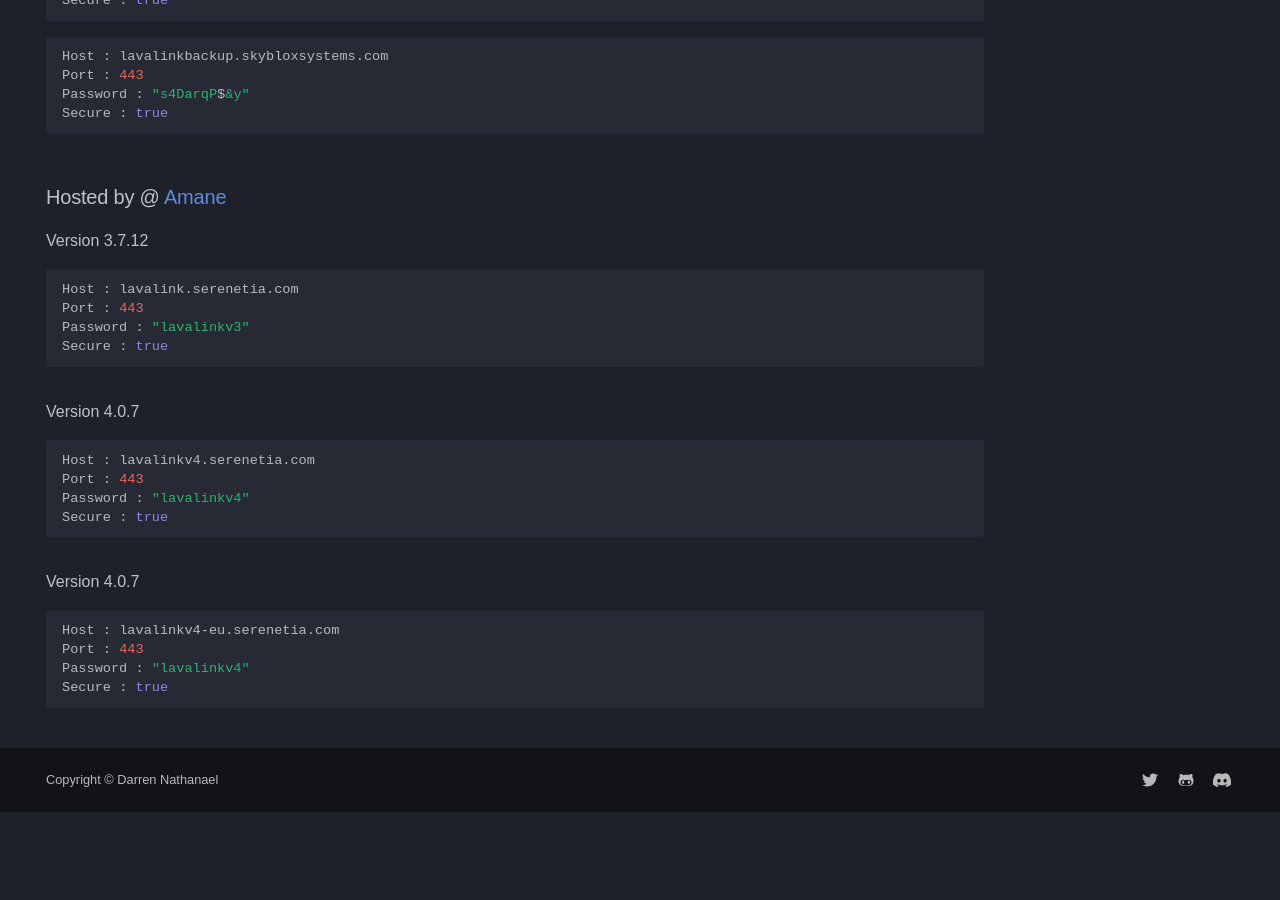
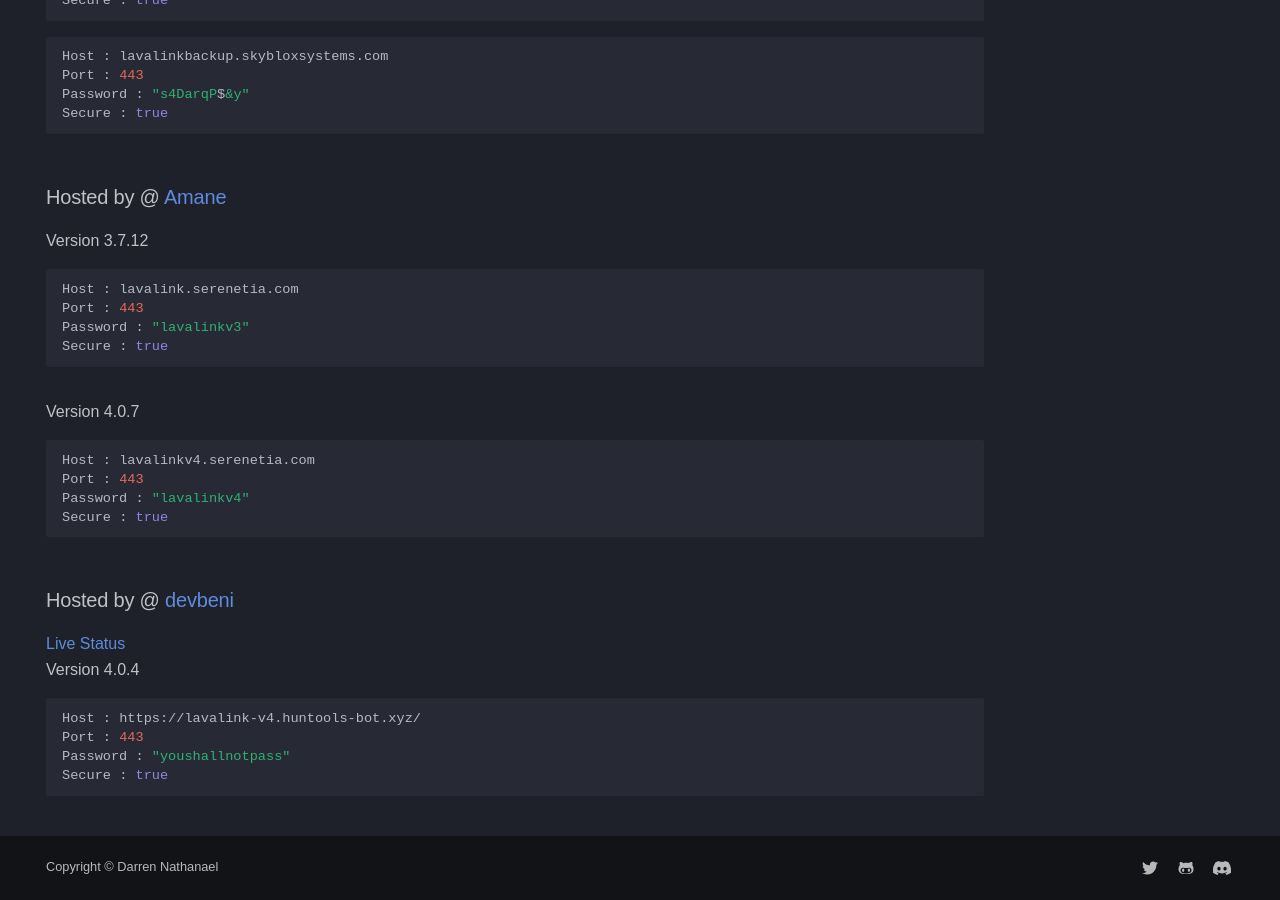
Before and after one commit to DarrenOfficial/lavalink-list, an MkDocs documentation site: the page built from docs/SSL/lavalink-with-ssl.md, in a window 1280 px wide and 900 px high, scrolled down 1337 px. Built offline with MkDocs 1.6.1 and Material for MkDocs 9.7.7, drawn with Linux system fonts in a browser that asks for light colours; some web fonts are replaced; comment, search, counter and statistics services are not loaded; a style sheet for code colours, icons or effects is not loaded; before the commit the page ends 2149 px from its top, so only the background shows below that.

Commit message:
Update lavalink-with-ssl.md

````diff
--- a/docs/SSL/lavalink-with-ssl.md
+++ b/docs/SSL/lavalink-with-ssl.md
@@ -83,10 +83,12 @@ Password : "lavalinkv4"
 Secure : true
 ```
 
-Version 4.0.7
+### Hosted by @ [devbeni](https://huntools-bot.xyz)
+[Live Status](https://status.huntools-bot.xyz/) <br />
+Version 4.0.4
 ```bash
-Host : lavalinkv4-eu.serenetia.com
+Host : https://lavalink-v4.huntools-bot.xyz/
 Port : 443
-Password : "lavalinkv4"
+Password : "youshallnotpass"
 Secure : true
 ```
````
